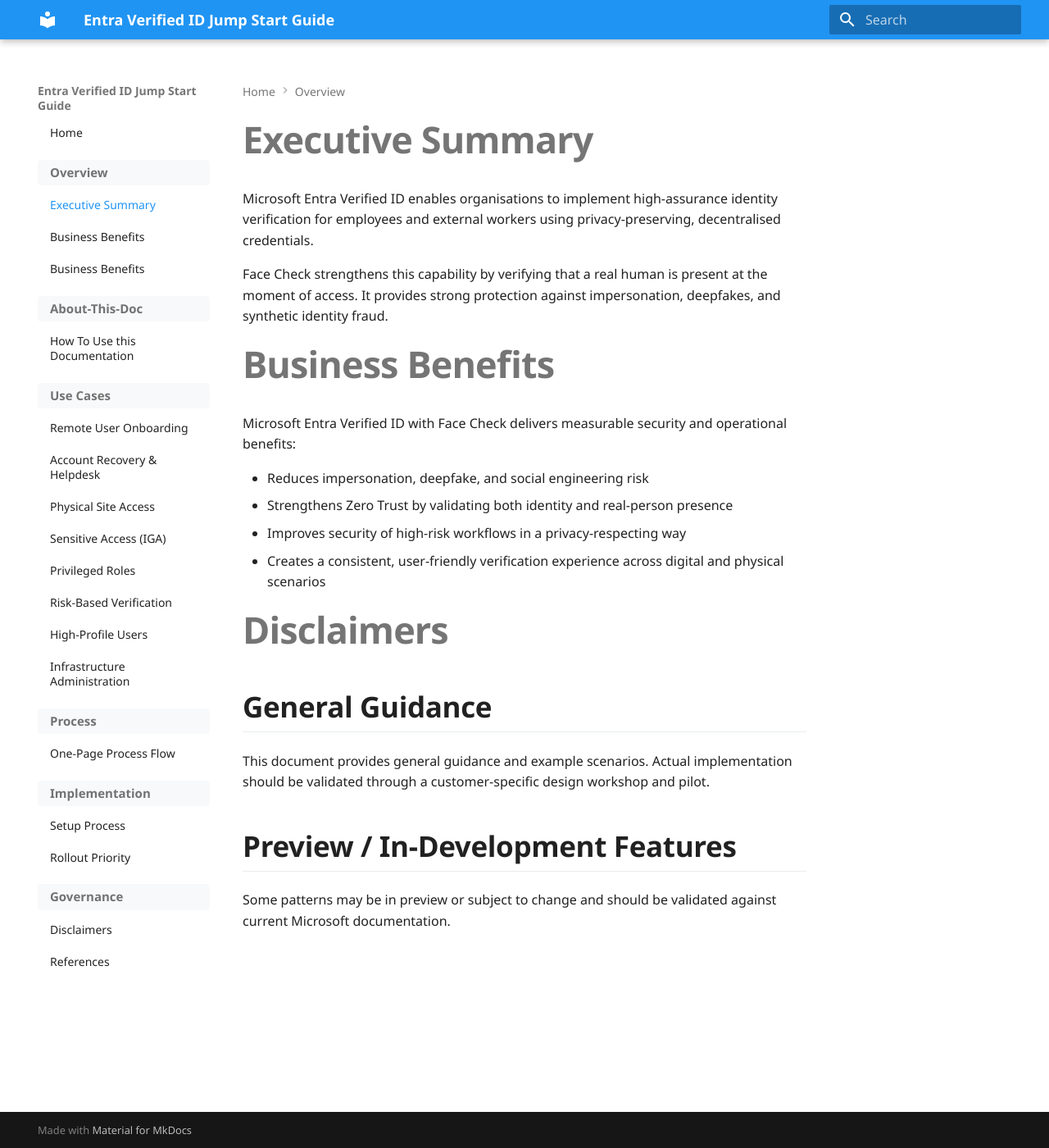
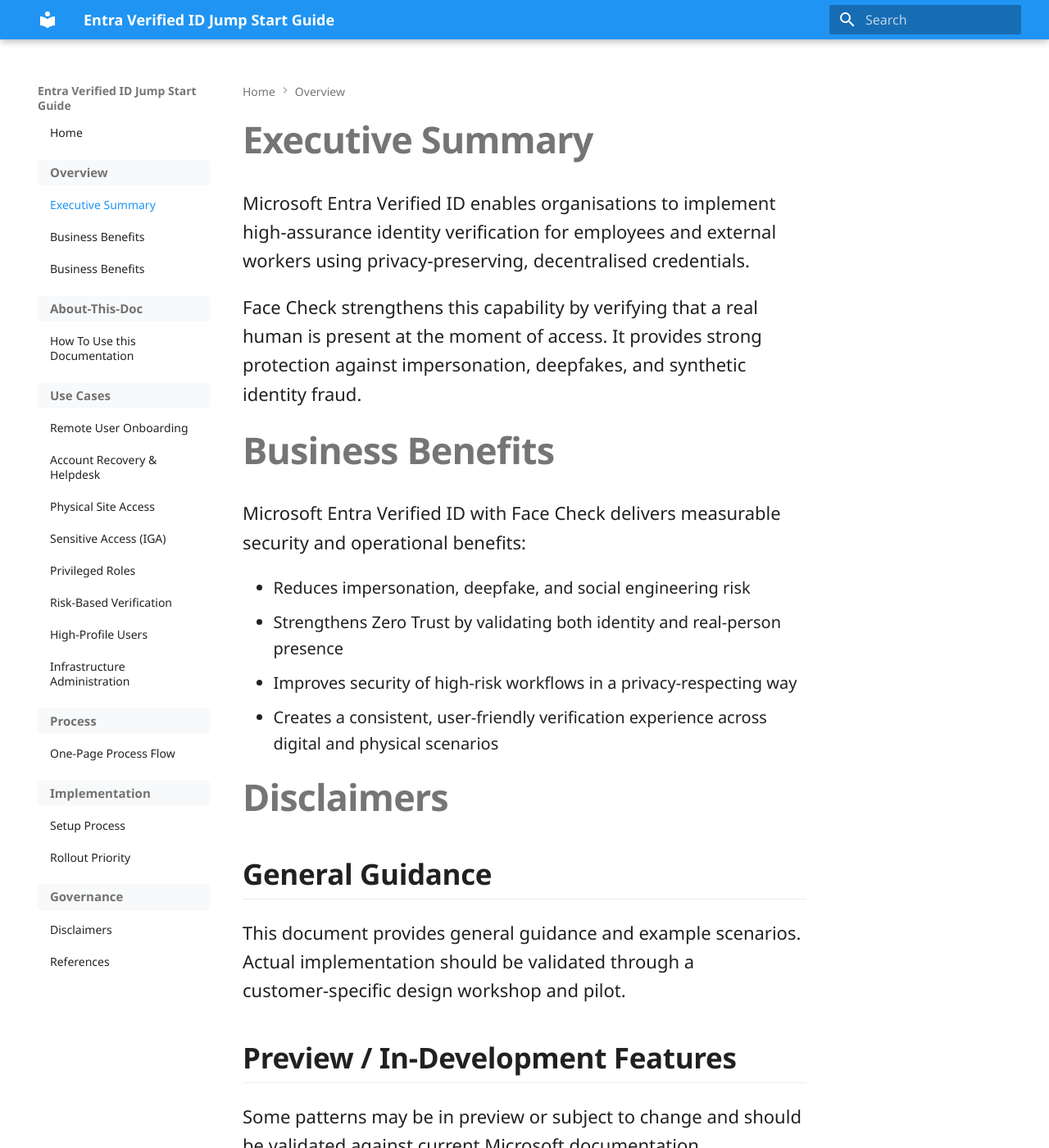
Before and after one commit to microsoft/VerifiedIDJumpStart, an MkDocs documentation site: the page built from docs/01-overview/summary.md, in a window 1280 px wide and 1400 px high. Shown: the whole window at 82% size. Built offline with MkDocs 1.6.1 and Material for MkDocs 9.7.7, drawn with Linux system fonts in a browser that asks for light colours.

Commit message:
Update extra.css

```diff
--- a/docs/stylesheets/extra.css
+++ b/docs/stylesheets/extra.css
@@ -64,3 +64,12 @@
     padding: 12px;
     border-bottom: 1px solid #f0f0f0;
 }
+
+.md-typeset {
+  font-size: 1.0rem; /* Increase from the default 0.8rem */
+}
+
+/* for paragraph tags specifically */
+.md-typeset p {
+  font-size: 1.1rem;
+}
```
